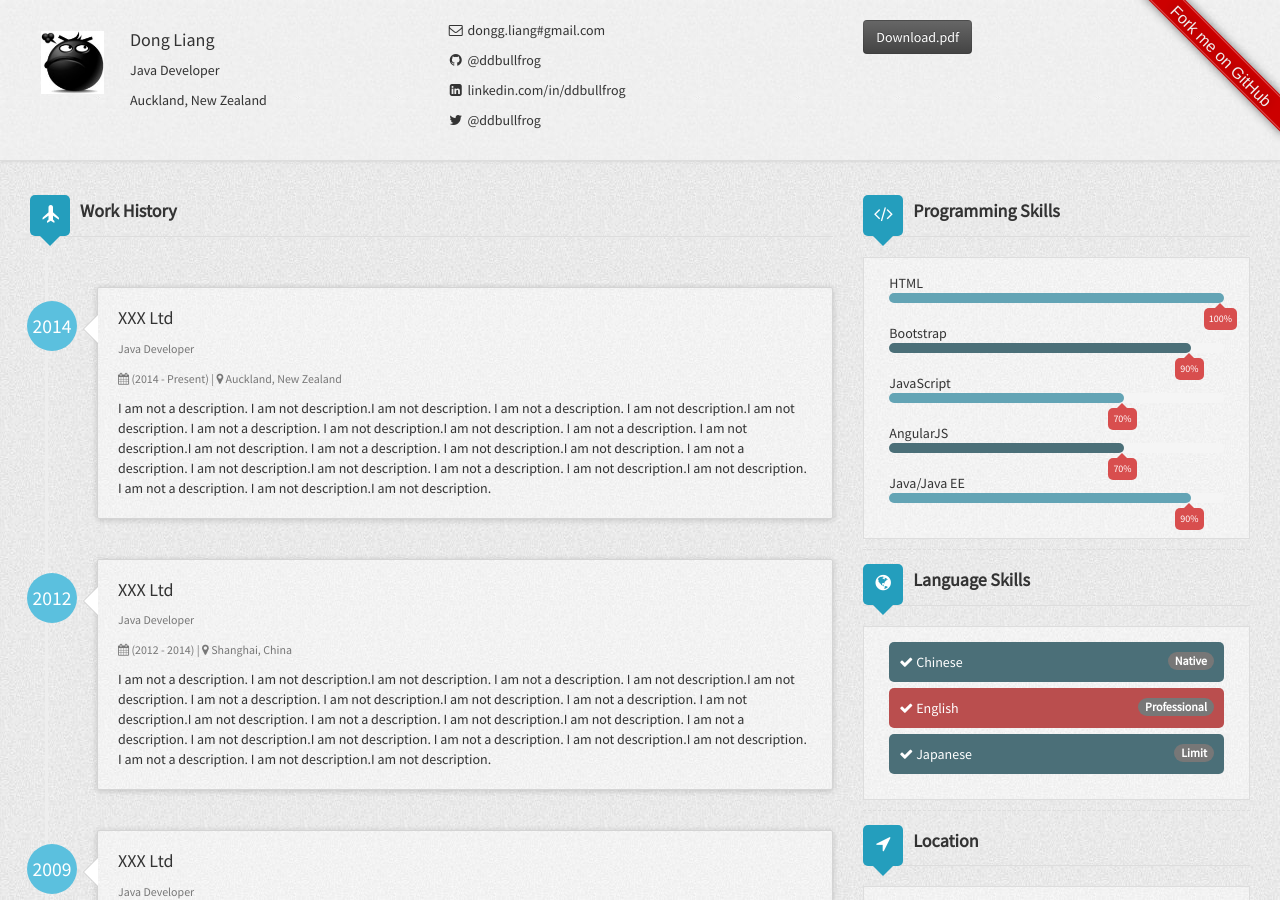
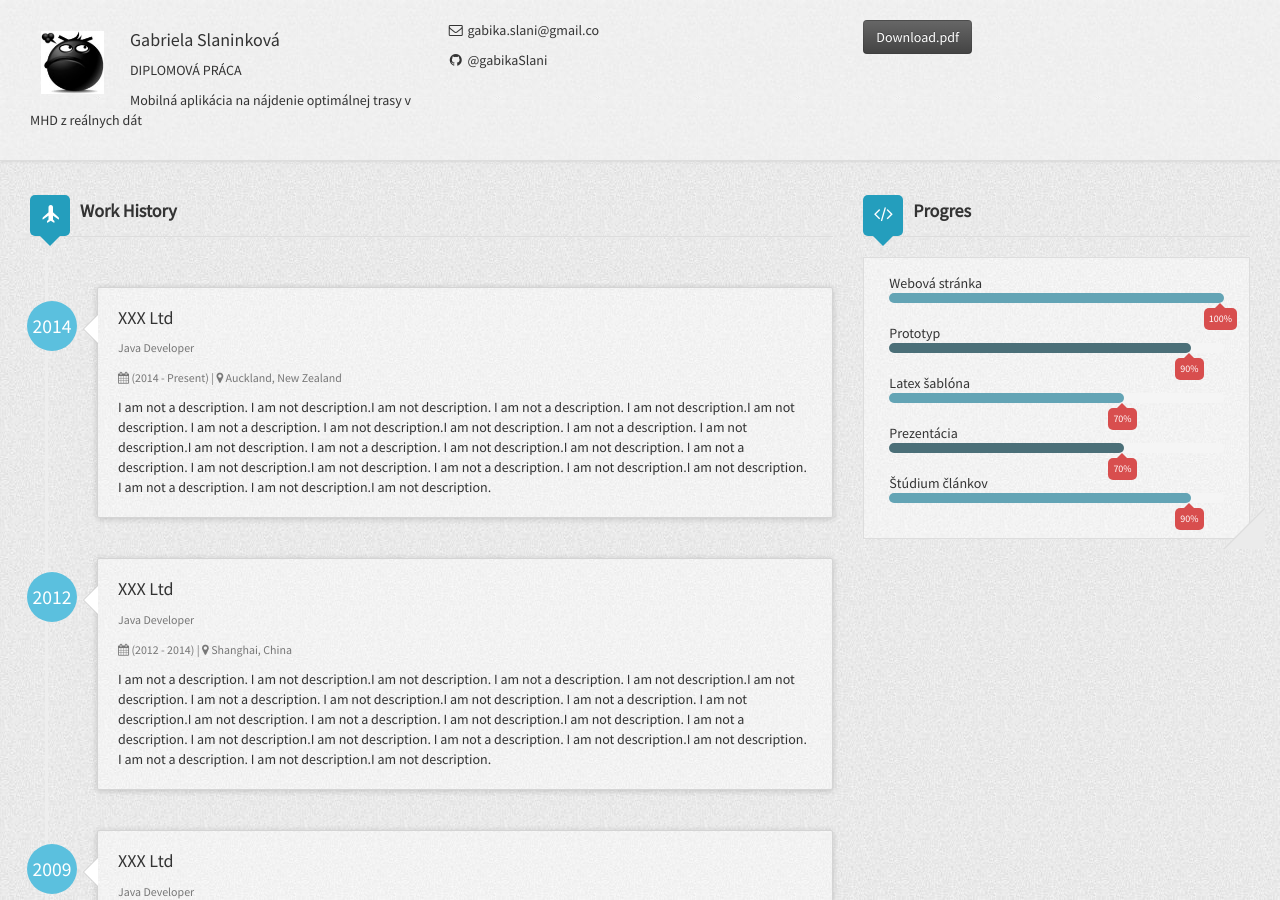
Before and after one commit to gabikaSlani/diploma-thesis, a Jekyll site: the page built from docs/index.md, in a window 1280 px wide and 900 px high. Built offline with Jekyll 4.4.1, drawn with Linux system fonts in a browser that asks for light colours; nearby versions of some CDN libraries; some of the changed text lies outside the part shown; grey boxes are pictures that could not be loaded.

Commit message:
set my data

```diff
--- a/docs/_config.yml
+++ b/docs/_config.yml
@@ -13,15 +13,11 @@ exclude: [vendor]
 
 # Author settings
 author:
-  name: Dong Liang
-  title: Java Developer
-  address: Auckland, New Zealand
-  email: dongg.liang#gmail.com
-  link: http://ddbullfrog.com
-  weibo:
-  github: ddbullfrog
-  linkedin: ddbullfrog
-  twitter: ddbullfrog
+  name: Gabriela Slaninková
+  title: DIPLOMOVÁ PRÁCA
+  subtitle: Mobilná aplikácia na nájdenie optimálnej trasy v MHD z reálnych dát
+  email: gabika.slani@gmail.co
+  github: gabikaSlani
   gavatar: /resumecard/assets/img/avatar.JPG
   stackoverflow:
 #  stackoverflow: 4582127
@@ -68,17 +64,17 @@ author:
       proficiency: Limit
   programmingSkills:
     - skill1:
-      name: HTML
+      name: Webová stránka
       percentage: 100%
     - skill2:
-      name: Bootstrap
+      name: Prototyp
       percentage: 90%
     - skill3:
-      name: JavaScript
+      name: Latex šablóna
       percentage: 70%
     - skill4:
-      name: AngularJS
+      name: Prezentácia
       percentage: 70%
     - skill5:
-      name: Java/Java EE
+      name: Štúdium článkov
       percentage: 90%
--- a/docs/_includes/footer.html
+++ b/docs/_includes/footer.html
@@ -2,7 +2,7 @@
     <div class="container-fluid">
         <div class="row-fluid">
             <div class="col-md-12">
-                Copyright &copy; 2016 {{ site.author.name }} - All rights reserved.
+                Copyright &copy; 2019 {{ site.author.name }} - All rights reserved.
             </div>
         </div>
     </div>
--- a/docs/_includes/header.html
+++ b/docs/_includes/header.html
@@ -5,14 +5,12 @@
                 <img src="{{ site.favicon | prepend: site.baseurl }}" title="Avatar" alt="My Avatar">
                 <h4>{{ site.author.name }}</h4>
                 <p>{{ site.author.title }}</p>
-                <p class="muted">{{ site.author.address }}</p>
+                <p class="muted">{{ site.author.subtitle }}</p>
                 <div class="clearfix"></div>
             </div>
             <div class="col-sm-4 visible-md-block visible-lg-block visible-sm-block">
                 <p><i class="fa fa-envelope-o fa-fw"></i> {{ site.author.email }} </p>
                 <p><i class="fa fa-github fa-fw"></i><a href="//github.com/{{ site.author.github }}" target="_blank">  @{{ site.author.github }} </a></p>
-                <p><i class="fa fa-linkedin-square fa-fw"></i> <a href="//linkedin.com/in/{{ site.author.linkedin }}" target="_blank"> linkedin.com/in/{{ site.author.linkedin }} </a></p>
-                <p><i class="fa fa-twitter fa-fw"></i> <a href="//twitter.com/{{ site.author.twitter }}" target="_blank">  @{{ site.author.twitter }} </a></p>
             </div>
             <div class="col-sm-4 visible-md-block visible-lg-block">
                 <a href="#" class="btn btn-dark"><i class="icon-file icon-white"></i> Download.pdf </a>
--- a/docs/_layouts/default.html
+++ b/docs/_layouts/default.html
@@ -1,8 +1,8 @@
 <!DOCTYPE html>
 <html>
-	<div class="ribbon right red">
-	  <a href="https://github.com/ddbullfrog/resumecard">Fork me on GitHub</a>
-	</div>
+	<!-- <div class="ribbon right red">
+	  <a href="https://github.com/gabikaSlani/diploma-thesis">GitHub</a>
+	</div> -->
   {% include head.html %}
 
   <body>
--- a/docs/index.md
+++ b/docs/index.md
@@ -94,7 +94,7 @@ layout: default
         </div>
         <div class="col-md-4">
             {% if site.author.stackoverflow or site.author.programmingSkills %}
-                <h3 class="title with-icon"><span class="fa fa-code cat-title"></span> Programming Skills</h3>
+                <h3 class="title with-icon"><span class="fa fa-code cat-title"></span>Progres</h3>
                 {% if site.author.stackoverflow %}
                 <div class="grid-block">
                   <p><a href="//stackoverflow.com/users/{{ site.author.stackoverflow }}"><img src="//stackoverflow.com/users/flair/{{ site.author.stackoverflow }}.png"></a></p>
@@ -226,7 +226,7 @@ layout: default
                 </div>
                 {% endif %}
             {% endif %}
-            {% if site.author.languages %}
+            <!-- {% if site.author.languages %}
                 <div class="deviter"></div>
                 <h3 class="title with-icon"><span class="fa fa-globe cat-title"></span> Language Skills</h3>
                 <div class="grid-block">
@@ -242,12 +242,12 @@ layout: default
                         {% endfor %}
                     </ul>
                 </div>
-            {% endif %}
-            <div class="deviter"></div>
+            {% endif %} -->
+            <!-- <div class="deviter"></div>
             <h3 class="title with-icon"><span class="fa fa-location-arrow cat-title"></span> Location</h3>
             <div class="grid-block">
                 <iframe src="https://www.google.com/maps/embed/v1/place?q={{ site.author.address }}&key=AIzaSyClEWLh20lxrQBFR7omuuVESviszPxONyk" width="100%" height="100%" frameborder="0" style="border:0"></iframe>
-            </div>
+            </div> -->
         </div>
     </div>
 </div>
```
Also changed, not shown: docs/_assets/mobile1.png (deleted), docs/_assets/mobile2.png (deleted), docs/_assets/normal.jpg (deleted).
